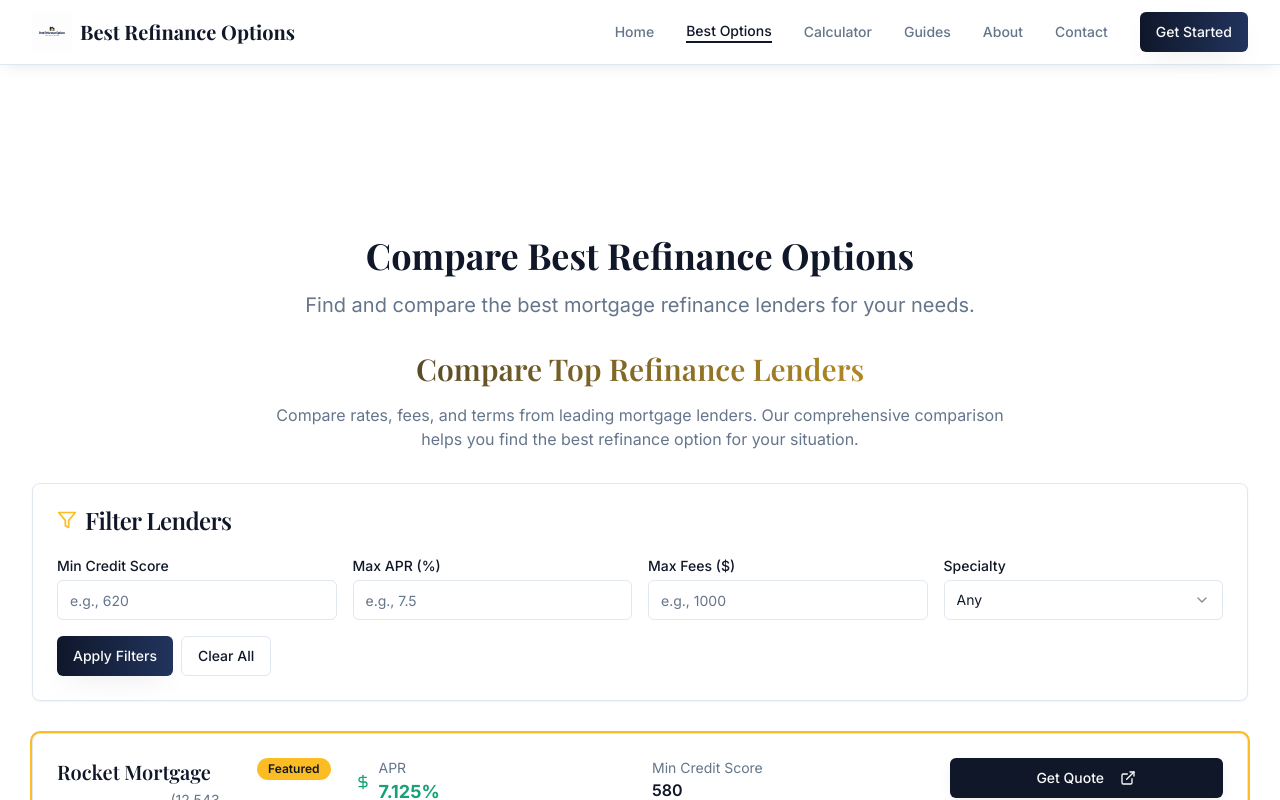
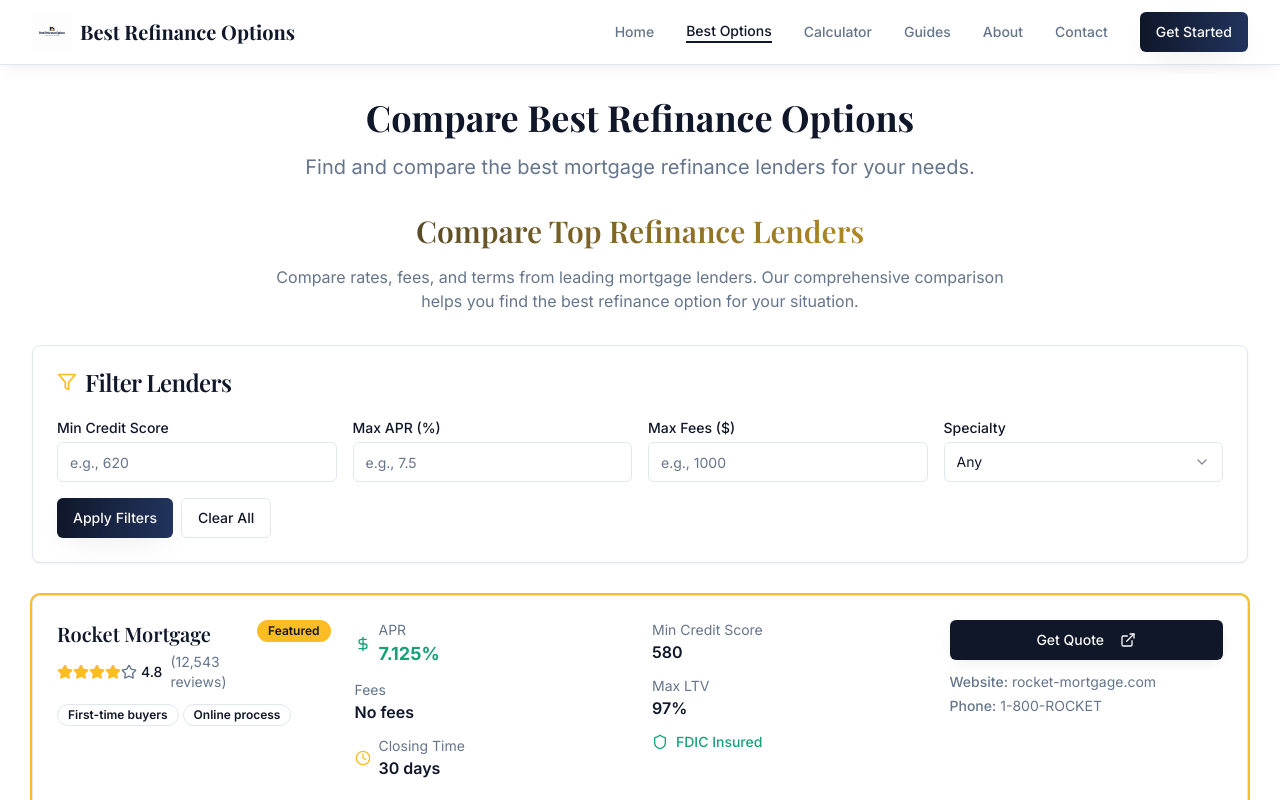
Before and after one commit to brunobrunocc-lgtm/refi-rate-genius, a React (Vite) app: page /best-refinance-options in a window 1280 px wide. Shown: the top 800 px of the page. Built offline with nearby package versions, Linux system fonts and the light colour scheme.

Commit message:
Continue development
Continue working on the website, addressing any outstanding issues or implementing further requested features.

```diff
--- a/src/pages/BestRefinanceOptions.tsx
+++ b/src/pages/BestRefinanceOptions.tsx
@@ -1,7 +1,6 @@
 import Layout from '@/components/Layout';
 import SEOHead from '@/components/SEOHead';
 import LenderComparison from '@/components/LenderComparison';
-import { HeaderAd, ContentAd } from '@/components/AdSenseUnit';
 import ErrorBoundary from '@/components/ErrorBoundary';
 
 const BestRefinanceOptions = () => {
@@ -27,8 +26,6 @@ const BestRefinanceOptions = () => {
 
       <div className="min-h-screen bg-background">
         <div className="container-page pt-8">
-          <HeaderAd />
-
           <div className="text-center mb-8">
             <h1 className="text-4xl font-bold mb-4">Compare Best Refinance Options</h1>
             <p className="text-xl text-muted-foreground">
@@ -39,8 +36,6 @@ const BestRefinanceOptions = () => {
           <ErrorBoundary>
             <LenderComparison />
           </ErrorBoundary>
-
-          <ContentAd />
         </div>
       </div>
     </Layout>
```
